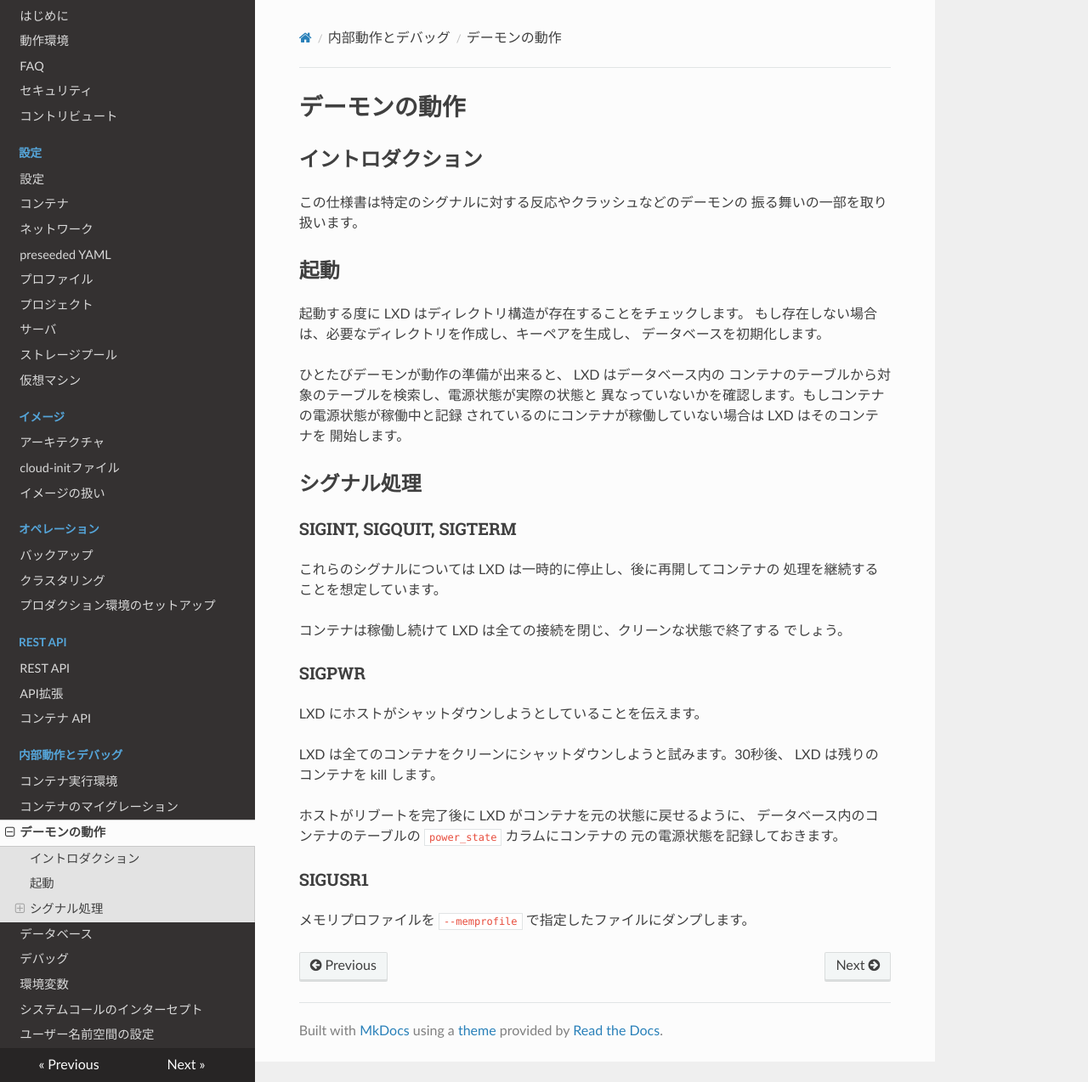
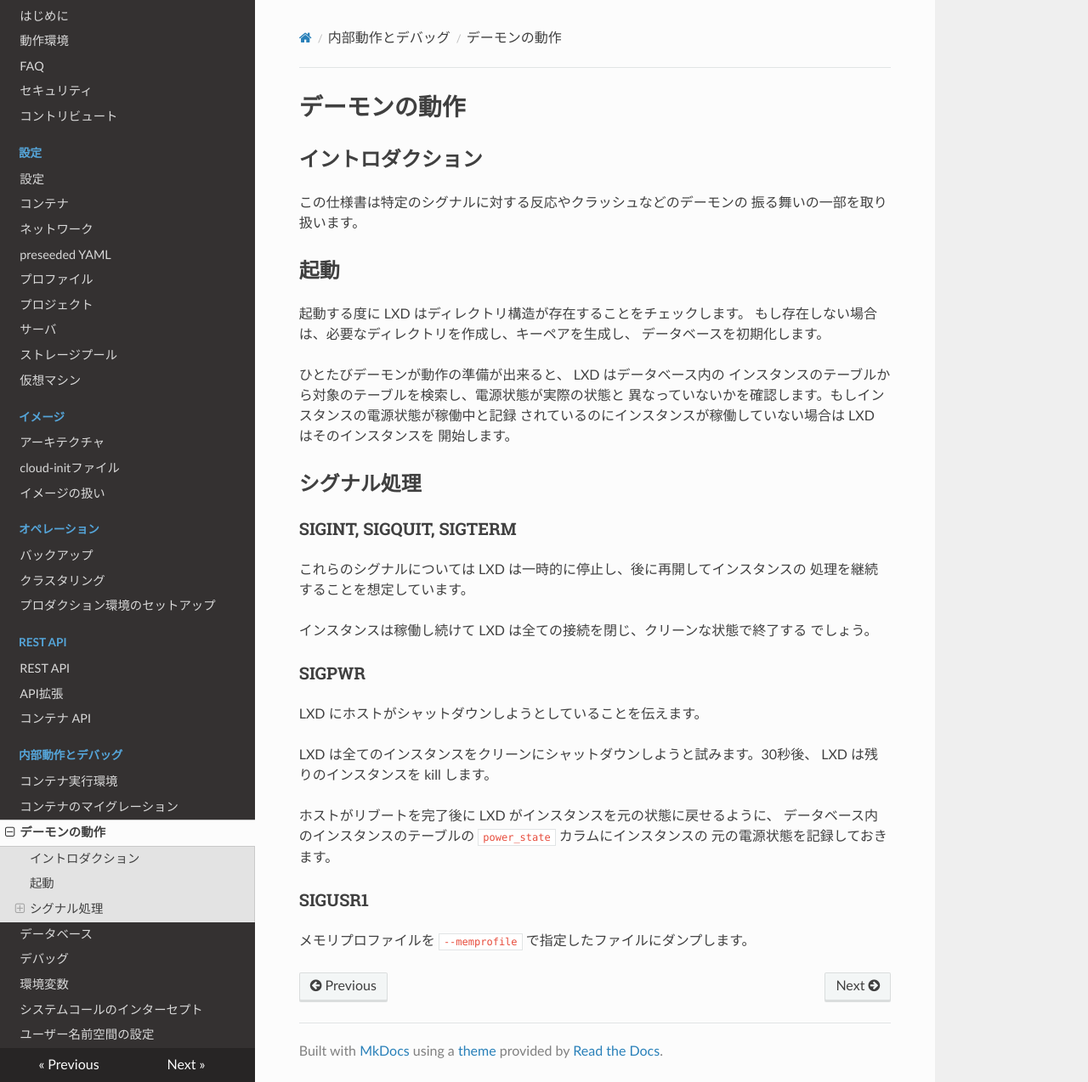
Before and after one commit to lxc-jp/lxd-ja, an MkDocs documentation site: the page built from doc/daemon-behavior.md, in a window 1280 px wide and 1274 px high. Shown: the whole window at 85% size. Built offline with MkDocs 1.6.1, drawn with Linux system fonts in a browser that asks for light colours; nearby versions of some CDN libraries; old or Windows-style settings are respelled for this version of MkDocs.

Commit message:
Update daemon-behavior to upstream at 2020-01-31
Signed-off-by: Hiroaki Nakamura <hnakamur@gmail.com>

```diff
--- a/doc/daemon-behavior.md
+++ b/doc/daemon-behavior.md
@@ -20,31 +20,31 @@ initialize the database.
 データベースを初期化します。
 
 <!--
-Once the daemon is ready for work, LXD will scan the containers table
-for any container for which the stored power state differs from the
-current one. If a container's power state was recorded as running and the
-container isn't running, LXD will start it.
+Once the daemon is ready for work, LXD will scan the instances table
+for any instance for which the stored power state differs from the
+current one. If an instance's power state was recorded as running and the
+instance isn't running, LXD will start it.
 -->
 ひとたびデーモンが動作の準備が出来ると、 LXD はデータベース内の
-コンテナのテーブルから対象のテーブルを検索し、電源状態が実際の状態と
-異なっていないかを確認します。もしコンテナの電源状態が稼働中と記録
-されているのにコンテナが稼働していない場合は LXD はそのコンテナを
+インスタンスのテーブルから対象のテーブルを検索し、電源状態が実際の状態と
+異なっていないかを確認します。もしインスタンスの電源状態が稼働中と記録
+されているのにインスタンスが稼働していない場合は LXD はそのインスタンスを
 開始します。
 
 ## シグナル処理 <!-- Signal handling -->
 ### SIGINT, SIGQUIT, SIGTERM
 <!--
 For those signals, LXD assumes that it's being temporarily stopped and
-will be restarted at a later time to continue handling the containers.
+will be restarted at a later time to continue handling the instances.
 -->
-これらのシグナルについては LXD は一時的に停止し、後に再開してコンテナの
+これらのシグナルについては LXD は一時的に停止し、後に再開してインスタンスの
 処理を継続することを想定しています。
 
 <!--
-The containers will keep running and LXD will close all connections and
+The instances will keep running and LXD will close all connections and
 exit cleanly.
 -->
-コンテナは稼働し続けて LXD は全ての接続を閉じ、クリーンな状態で終了する
+インスタンスは稼働し続けて LXD は全ての接続を閉じ、クリーンな状態で終了する
 でしょう。
 
 ### SIGPWR
@@ -54,19 +54,19 @@ Indicates to LXD that the host is going down.
 LXD にホストがシャットダウンしようとしていることを伝えます。
 
 <!--
-LXD will attempt a clean shutdown of all the containers. After 30s, it
-will kill any remaining container.
+LXD will attempt a clean shutdown of all the instances. After 30s, it
+will kill any remaining instance.
 -->
-LXD は全てのコンテナをクリーンにシャットダウンしようと試みます。30秒後、
-LXD は残りのコンテナを kill します。
+LXD は全てのインスタンスをクリーンにシャットダウンしようと試みます。30秒後、
+LXD は残りのインスタンスを kill します。
 
 <!--
-The container `power_state` in the containers table is kept as it was so
-that LXD after the host is done rebooting can restore the containers as
+The instance `power_state` in the instances table is kept as it was so
+that LXD after the host is done rebooting can restore the instances as
 they were.
 -->
-ホストがリブートを完了後に LXD がコンテナを元の状態に戻せるように、
-データベース内のコンテナのテーブルの `power_state` カラムにコンテナの
+ホストがリブートを完了後に LXD がインスタンスを元の状態に戻せるように、
+データベース内のインスタンスのテーブルの `power_state` カラムにインスタンスの
 元の電源状態を記録しておきます。
 
 ### SIGUSR1
```
